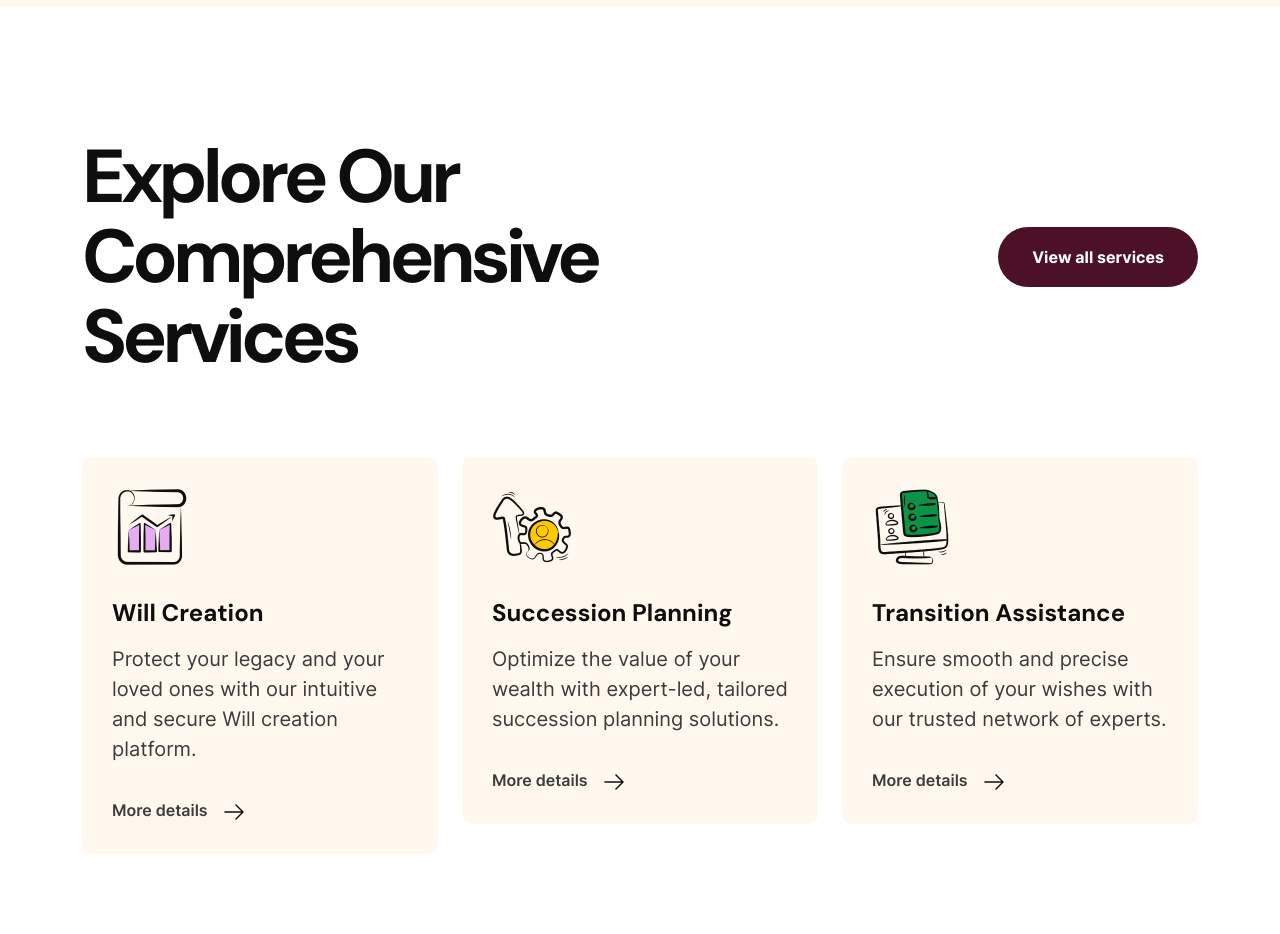
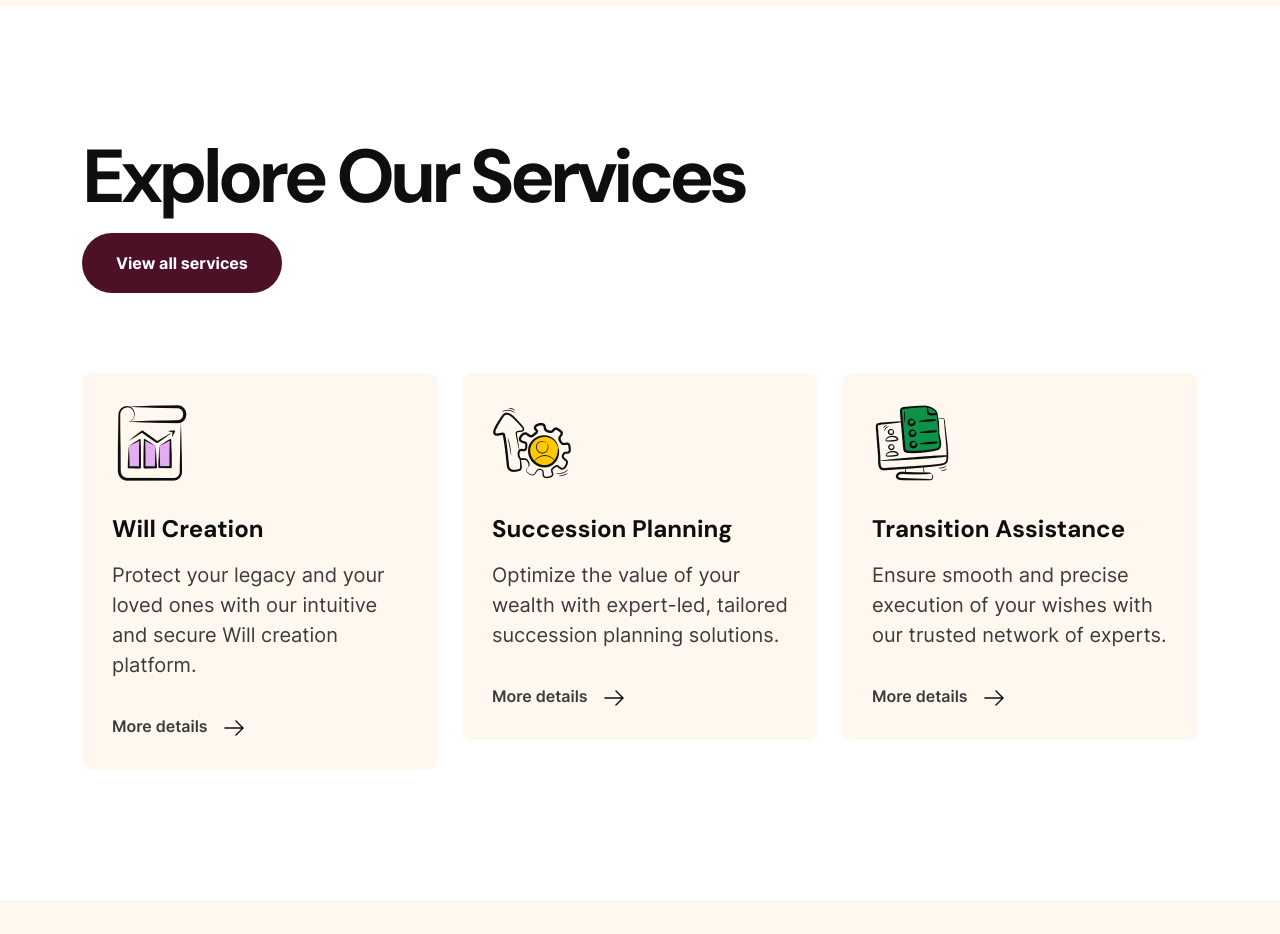
Before and after one commit to Arnab-Afk/willpatra, a Next.js app: page /multi-page/home-one in a window 1280 px wide. Shown: the part 1020-1954 px from the top of the page. Built offline with nearby package versions, Linux system fonts and the light colour scheme.

Commit message:
Refactor Features and Services components for improved layout and clarity; adjust section titles for consistency

```diff
--- a/components/home/home-one/services/index.jsx
+++ b/components/home/home-one/services/index.jsx
@@ -39,13 +39,11 @@ function Services() {
 			<div className="container">
 				<div className="sofax-section-title max-width-770 ">
 					<div className="row">
-						<div className="col-xl-8 col-lg-8">
+						<div className="col-xl-12">
 							<div className="tg-heading-subheading animation-style3">
-								<h2>Explore Our Comprehensive Services</h2>
+								<h2>Explore Our Services</h2>
 							</div>
-						</div>
-						<div className="col-xl-4 col-lg-4 d-flex justify-content-end align-items-center">
-							<FadeInUp className="sofax-title-btn">
+							<FadeInUp className="sofax-title-btn pt-3">
 								<Link className="sofax-default-btn pill" data-text="View all services" href="/service">
 									<span className="button-wraper">View all services</span>
 								</Link>
```
Also changed, not shown: components/home/home-one/features/index.jsx (+8 -3 lines).
